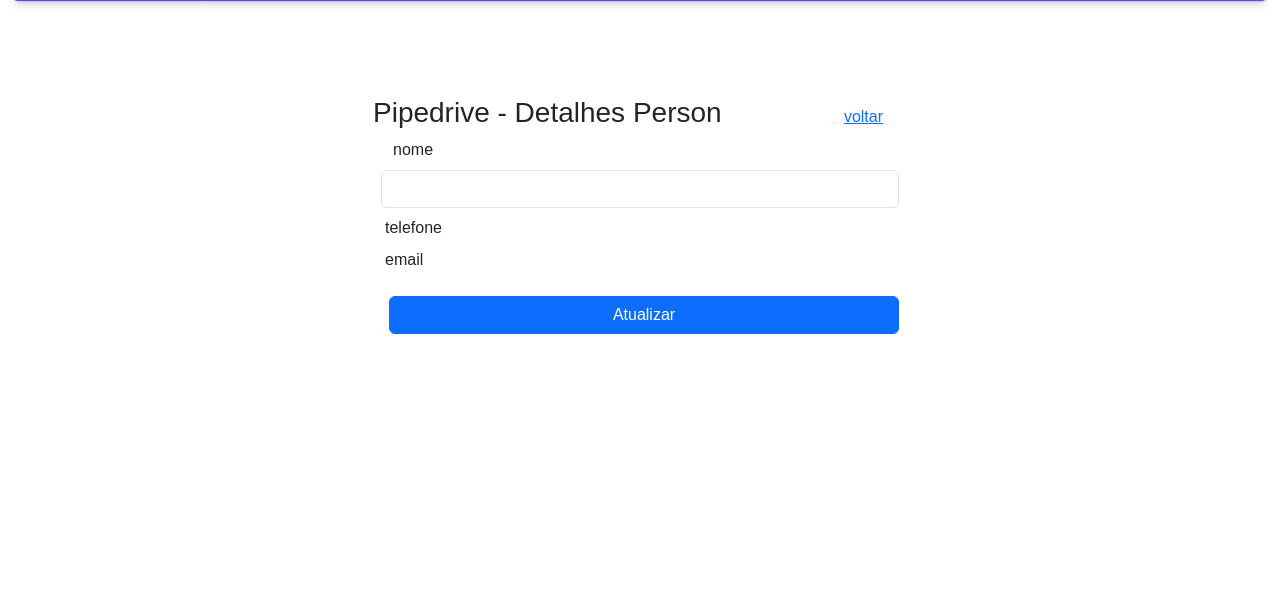
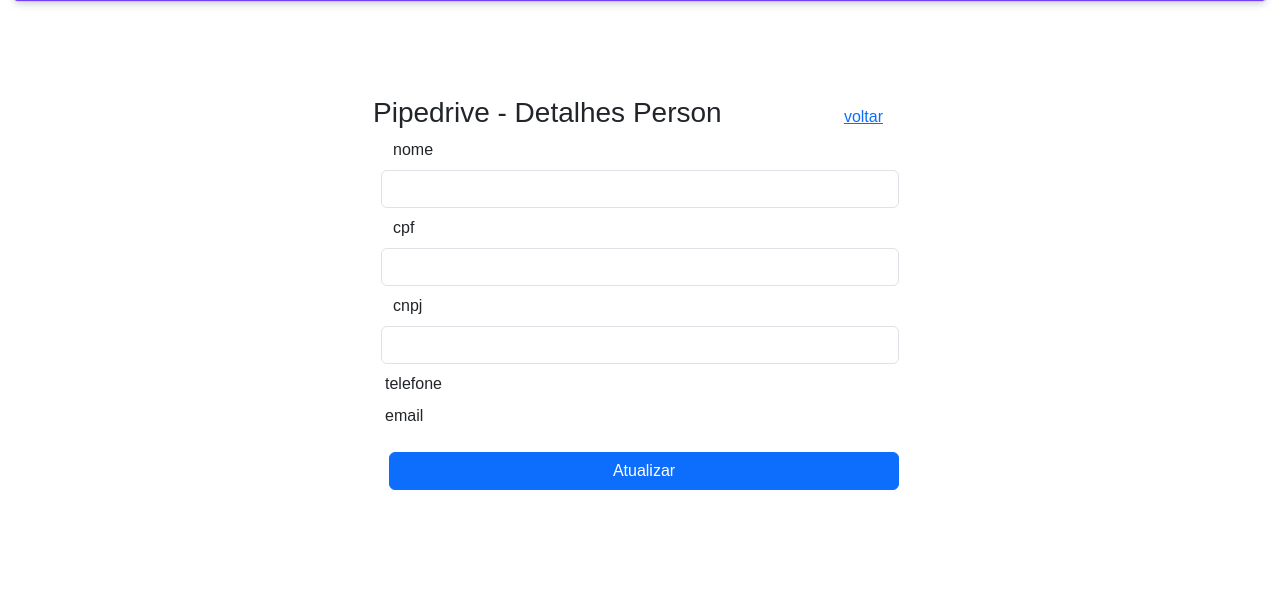
Before and after one commit to LeonardoHSantos/integracao-pipedrive-webhook, a Django app: template pjt_pipedrive/app_webhook/templates/app/infoPerson.html in a window 1280 px wide. Shown: the part 69-673 px from the top of the page. Run offline with Django 4.2, Linux system fonts and the light colour scheme; the template is opened without the code that fills it, so the values that code supplies are empty.

Commit message:
resolvido bug de update/create person. Adicionado inputs de cpf e cnpj em info person.

```diff
--- a/pjt_pipedrive/app_webhook/templates/app/infoPerson.html
+++ b/pjt_pipedrive/app_webhook/templates/app/infoPerson.html
@@ -18,6 +18,14 @@
                 <div class="row d-flex justify-content-center px-2 mb-2">
                     <label class="form-label" for="name" class="col-sm-2 col-form-label">nome</label>
                     <input type="text" class="form-control" value="{{data.name.value}}" name="name" id="name">
+                </div>
+                <div class="row d-flex justify-content-center px-2 mb-2">
+                    <label class="form-label" for="cpf" class="col-sm-2 col-form-label">cpf</label>
+                    <input type="text" class="form-control" value="{{data.cpf.value}}" name="cpf" id="cpf">
+                </div>
+                <div class="row d-flex justify-content-center px-2 mb-2">
+                    <label class="form-label" for="cnpj" class="col-sm-2 col-form-label">cnpj</label>
+                    <input type="text" class="form-control" value="{{data.cnpj.value}}" name="cnpj" id="cnpj">
                 </div>
                 <div class="row d-flex justify-content-center">
                     <label class="form-label" for="phone" class="col col-form-label">telefone</label>
```
Also changed, not shown: pjt_pipedrive/api/api_pipedrive.py (+15 -11 lines), pjt_pipedrive/app_webhook/views.py (+7 -0 lines).
